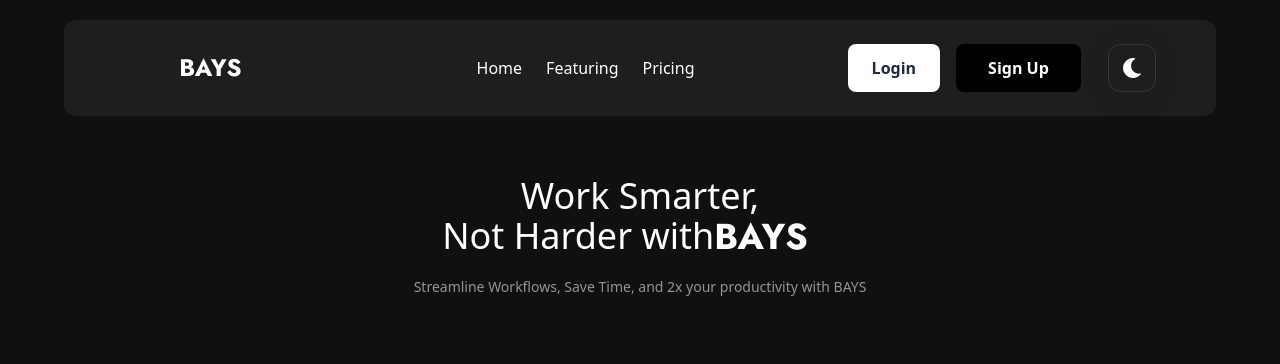
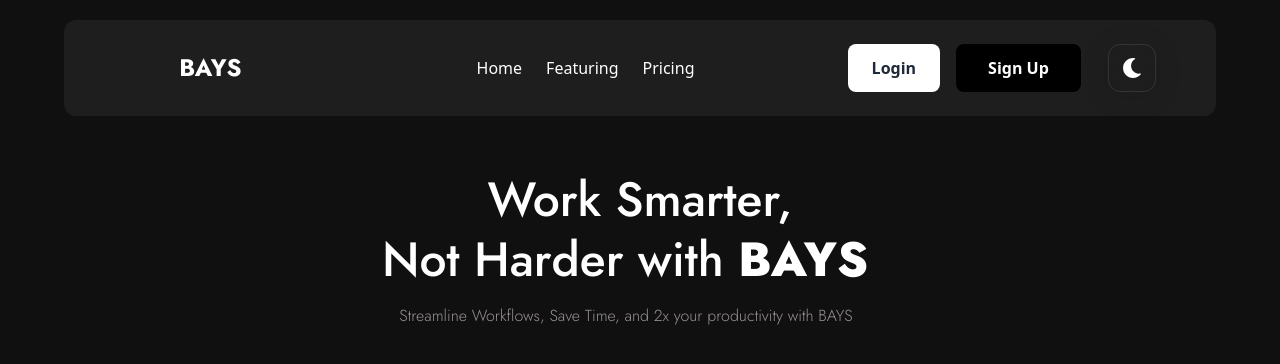
Before and after one commit to berkcantelseren/Bays, a Next.js app: page / in a window 1280 px wide. Shown: the top 364 px of the page. Built offline with nearby package versions, Linux system fonts and the light colour scheme.

Commit message:
hero section text finished

```diff
--- a/app/components/Home/Hero/Hero.js
+++ b/app/components/Home/Hero/Hero.js
@@ -1,18 +1,28 @@
 import { Jost } from "next/font/google";
 
 // Fonts
-const jost = Jost({ subsets: ["latin"], weight: "700" });
+const jost = Jost({ subsets: ["latin"], weight: "800" });
+const jostMd = Jost({ subsets: ["latin"], weight: "500" });
+const jostSm = Jost({ subsets: ["latin"], weight: "300" });
 
 export default function Hero() {
   return (
     <div className=" flex w-[70%] justify-center mx-auto mt-15 h-[65vh]">
       <div className="text-center">
-        <h1 className="text-white text-4xl">Work Smarter,</h1>
-        <span className="block ml-[-30px] text-white text-4xl">
-          Not Harder with
+        <h1
+          className={`text-white text-5xl font-semibold mb-3 ${jostMd.className}`}
+        >
+          Work Smarter,
+        </h1>
+        <span
+          className={`block ml-[-30px] text-white text-5xl font-semibold ${jostMd.className}`}
+        >
+          Not Harder with{" "}
           <span className={`${jost.className} text-white font-bold`}>BAYS</span>
         </span>
-        <p className="text-sm text-[#F6E9E9]/60 mt-5">
+        <p
+          className={`text-[16px] text-[#F6E9E9]/60 mt-5 mr-7 ${jostSm.className}`}
+        >
           Streamline Workflows, Save Time, and 2x your productivity with BAYS
         </p>
       </div>
```
